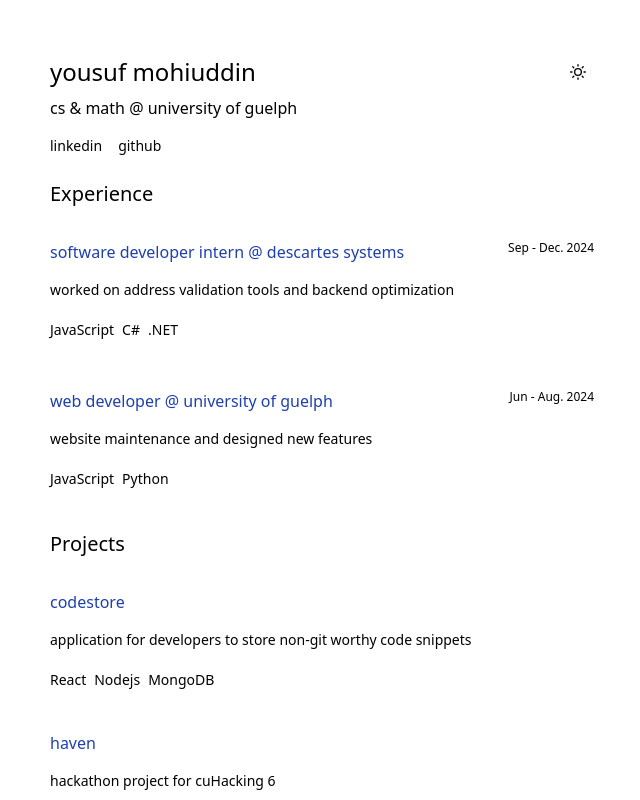
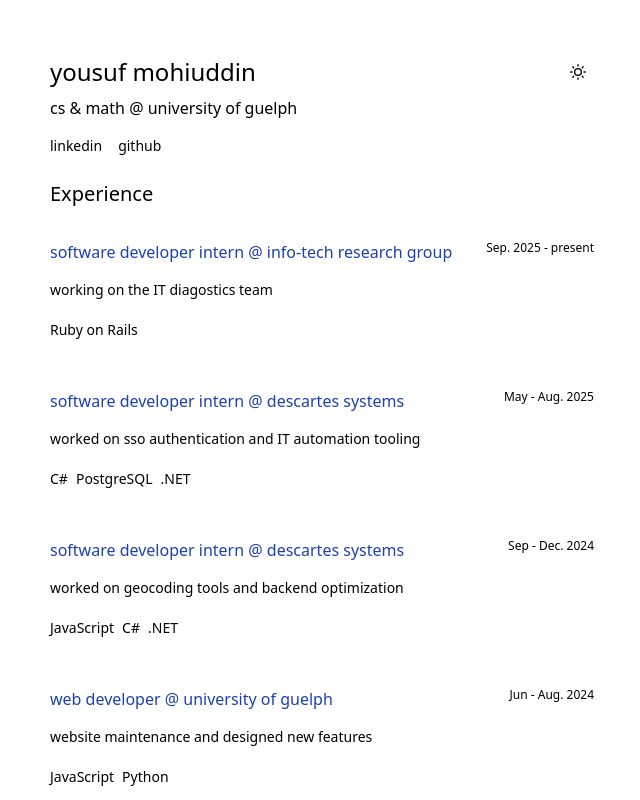
Before and after one commit to yousufmohi/yousuf-mohiuddin, a React (Vite) app: page / in a window 1280 px wide. Shown: the top 800 px of the page, without its empty margins (318-958 px from the left). Built offline with nearby package versions, Linux system fonts and the light colour scheme.

Commit message:
added dockerfiles

```diff
--- a/src/App.tsx
+++ b/src/App.tsx
@@ -31,10 +31,26 @@
       <div className="mt-2">
       <h1 className={` ${darkMode ? "text-[#959290]" : "text-black"}  text-xl mt-6 mb-4 `}>Experience</h1>
       <div className="grid gap-4">
+              <ExperienceItem
+              title="software developer intern"
+              company="info-tech research group"
+              description={"working on the IT diagostics team"}
+              languages={["Ruby on Rails"]}
+              repoLink=""
+              range="Sep. 2025 - present"
+            />
+              <ExperienceItem
+              title="software developer intern"
+              company="descartes systems"
+              description={"worked on sso authentication and IT automation tooling"}
+              languages={["C#", "PostgreSQL", ".NET"]}
+              repoLink=""
+              range="May - Aug. 2025"
+            />
             <ExperienceItem
               title="software developer intern"
               company="descartes systems"
-              description={"worked on address validation tools and backend optimization"}
+              description={"worked on geocoding tools and backend optimization"}
               languages={["JavaScript", "C#", ".NET"]}
               repoLink=""
               range="Sep - Dec. 2024"
```
Also changed, not shown: 2 other files (tests, documents, lock files or other folders).
